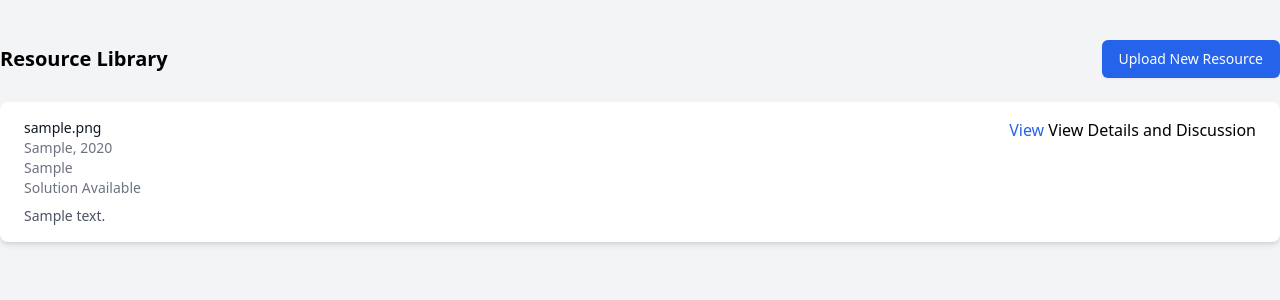
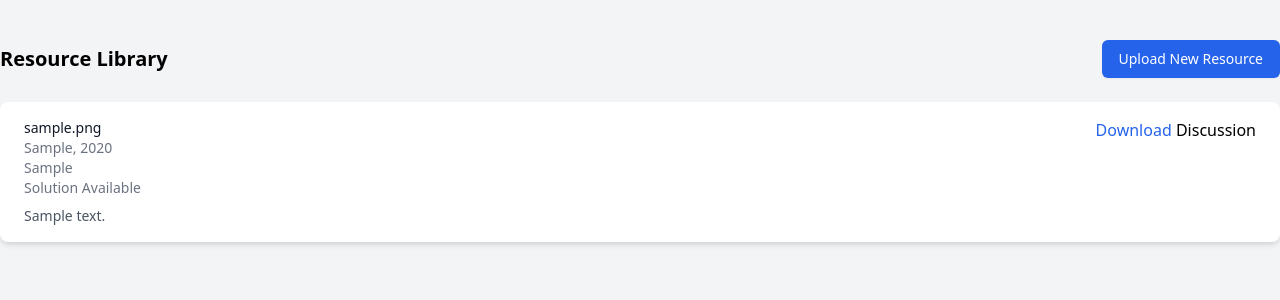
Before and after one commit to fvcl/exam-collection, a Flask app: page / in a window 1280 px wide. Shown: the top 300 px of the page. Run offline with Flask 3, Linux system fonts and the light colour scheme; tables that the repository leaves empty hold one stand-in row (values such as "Sample post"); some libraries are stand-ins or nearby versions.

Commit message:
update main page link descriptors

```diff
--- a/exco/templates/index.html
+++ b/exco/templates/index.html
@@ -25,8 +25,8 @@
                             <div class="text-sm text-gray-500">{{ 'Solution Available' if resource.has_solution else 'No Solution' }}</div>
                         </div>
                         <div>
-                            <a href="{{ url_for('static', filename='data/' + resource.filename) }}" target="_blank" class="text-blue-600 hover:text-blue-900">View</a>
-                            <a href="{{ url_for('file_details', file_id=resource.id) }}">View Details and Discussion</a>
+                            <a href="{{ url_for('static', filename='data/' + resource.filename) }}" target="_blank" class="text-blue-600 hover:text-blue-900">Download</a>
+                            <a href="{{ url_for('file_details', file_id=resource.id) }}">Discussion</a>
                         </div>
                     </div>
                     {% if resource.description %}
```
